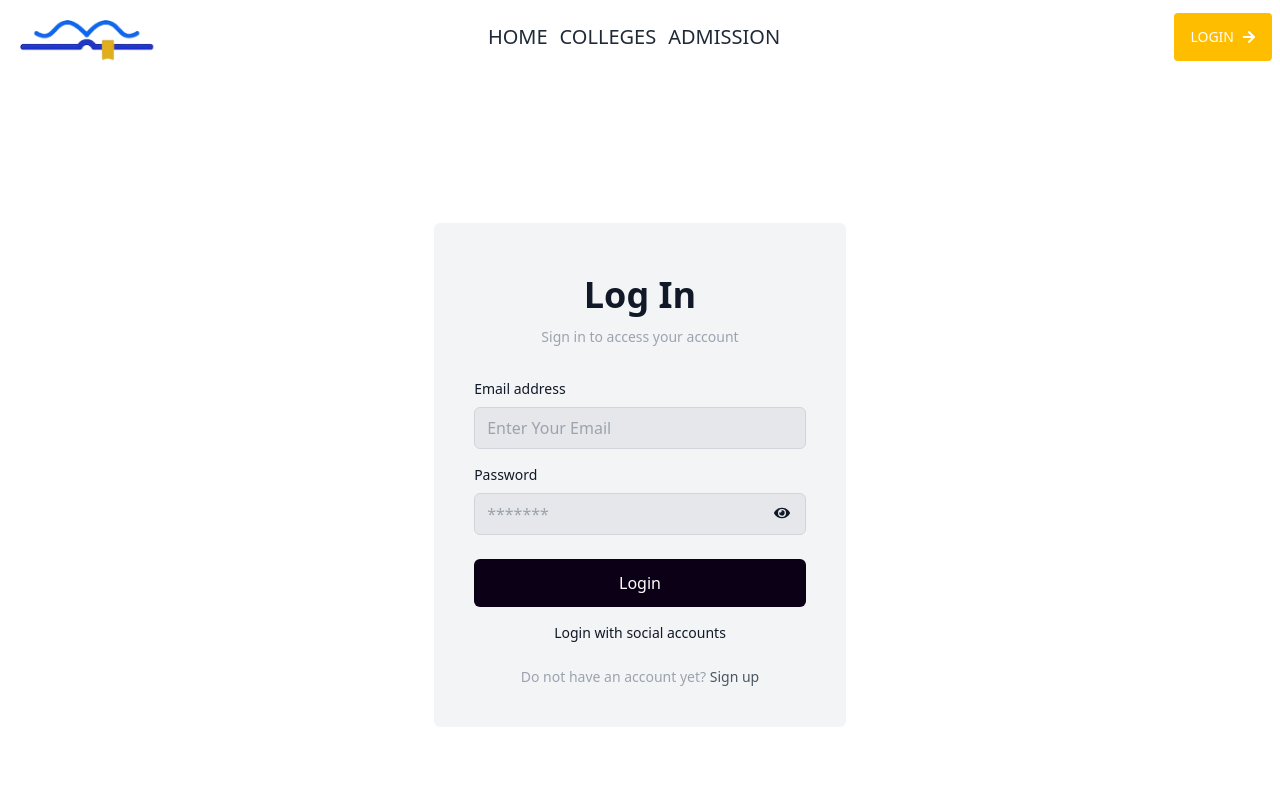
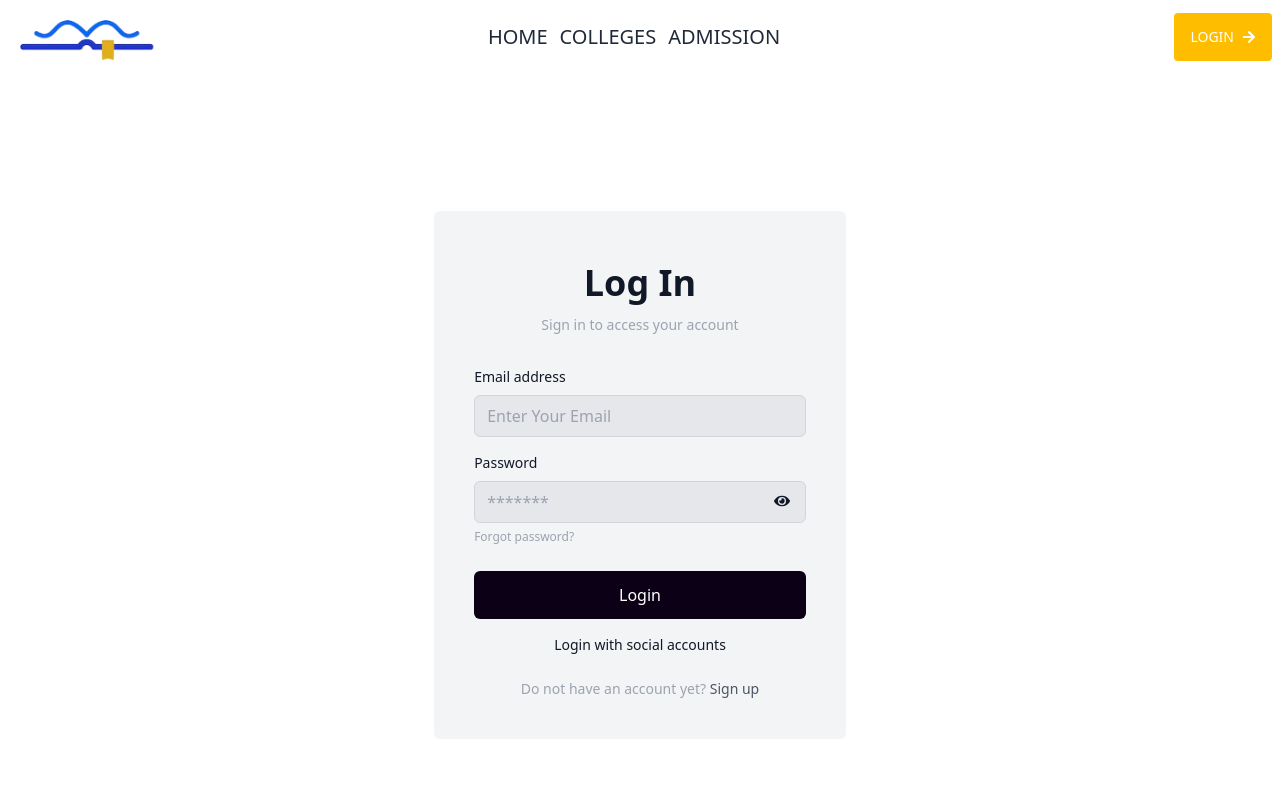
Before and after one commit to abdurrahmanrahat/college-client, a React (Vite) app: page /login in a window 1280 px wide. Shown: the top 800 px of the page. Built offline with nearby package versions, Linux system fonts and the light colour scheme; no server answers.

Commit message:
password reset functionality added

```diff
--- a/src/Pages/Login/Login.jsx
+++ b/src/Pages/Login/Login.jsx
@@ -1,26 +1,27 @@
-import { useForm } from "react-hook-form";
 import { Link, useLocation, useNavigate } from "react-router-dom";
 import usePasswordToggle from "../../Hooks/usePasswordToggle";
-import { useContext } from "react";
+import { useContext, useRef } from "react";
 import { AuthContext } from "../../Provider/AuthProvider";
 import { ToastContainer, toast } from "react-toastify";
 import "react-toastify/dist/ReactToastify.css";
 
 const Login = () => {
-  const { signIn } = useContext(AuthContext);
+  const { signIn, resetPassword } = useContext(AuthContext);
 
   const navigate = useNavigate();
   const location = useLocation();
   const from = location?.state?.from?.pathname || "/";
 
+  const emailRef = useRef();
+
   const [passwordInputType, toggleIcon] = usePasswordToggle();
 
-  const { register, handleSubmit } = useForm();
-  const onSubmit = (data) => {
-    console.log(data);
+  const handleRegister = (event) => {
+    event.preventDefault();
+    const form = event.target;
 
-    const email = data.email;
-    const password = data.password;
+    const email = form.email.value;
+    const password = form.password.value;
     console.log(email, password);
 
     // sign in user
@@ -28,7 +29,7 @@ const Login = () => {
       .then(() => {
         // const user = result.user;
         // console.log(user);
-        toast.success('Login successfully', {
+        toast.success("Login successfully", {
           position: "top-center",
         });
         navigate(from, { replace: true });
@@ -39,6 +40,29 @@ const Login = () => {
           position: "top-center",
         });
       });
+  };
+
+
+  // Reset Password
+  const handleResetPassword = () => {
+    const email = emailRef.current?.value;
+    // console.log(email);
+    if (!email) {
+      toast.error("Provide your email.", {
+        position: "top-center",
+      });
+      return;
+    }
+    // Reset Pass
+    resetPassword(email).then(() => {
+      toast
+        .success("Check your email, please!", {
+          position: "top-center",
+        })
+        .catch((err) => {
+          toast.error(err.message);
+        });
+    });
   };
 
   return (
@@ -52,7 +76,7 @@ const Login = () => {
         </div>
 
         <form
-          onSubmit={handleSubmit(onSubmit)}
+          onSubmit={handleRegister}
           noValidate=""
           action=""
           className="space-y-6 ng-untouched ng-pristine ng-valid"
@@ -66,12 +90,14 @@ const Login = () => {
                 type="email"
                 name="email"
                 id="email"
+                ref={emailRef}
                 placeholder="Enter Your Email"
-                {...register("email", { required: true, maxLength: 80 })}
                 className="w-full px-3 py-2 border rounded-md border-gray-300 focus:outline-[#0B0016] bg-gray-200 text-gray-900"
                 data-temp-mail-org="0"
+                required
               />
             </div>
+
             <div className="relative">
               <div className="flex justify-between">
                 <label htmlFor="password" className="text-sm mb-2">
@@ -83,9 +109,16 @@ const Login = () => {
                 name="password"
                 id="password"
                 placeholder="*******"
-                {...register("password", { required: true, maxLength: 80 })}
                 className="w-full px-3 py-2 border rounded-md border-gray-300 focus:outline-[#0B0016] bg-gray-200 text-gray-900"
               />
+              <div className="space-y-1">
+                <button
+                  onClick={handleResetPassword}
+                  className="text-xs hover:underline hover:text-rose-500 text-gray-400"
+                >
+                  Forgot password?
+                </button>
+              </div>
               <span className="absolute top-10 right-4 z-10 cursor-pointer">
                 {toggleIcon}
               </span>
--- a/src/Provider/AuthProvider.jsx
+++ b/src/Provider/AuthProvider.jsx
@@ -5,6 +5,7 @@ import {
   createUserWithEmailAndPassword,
   getAuth,
   onAuthStateChanged,
+  sendPasswordResetEmail,
   signInWithEmailAndPassword,
   signInWithPopup,
   signOut,
@@ -18,7 +19,6 @@ const googleProvider = new GoogleAuthProvider();
 const AuthProvider = ({ children }) => {
   const [user, setUser] = useState(null);
   const [loading, setLoading] = useState(true);
-
 
   // create user
   const createUser = (email, password) => {
@@ -42,6 +42,11 @@ const AuthProvider = ({ children }) => {
   const logOut = () => {
     setLoading(true);
     return signOut(auth);
+  };
+
+  // reset password
+  const resetPassword = (email) => {
+    return sendPasswordResetEmail(auth, email);
   };
 
   // update user profile
@@ -71,6 +76,7 @@ const AuthProvider = ({ children }) => {
     googleSignIn,
     logOut,
     updateUserProfile,
+    resetPassword,
   };
 
   return (
```
